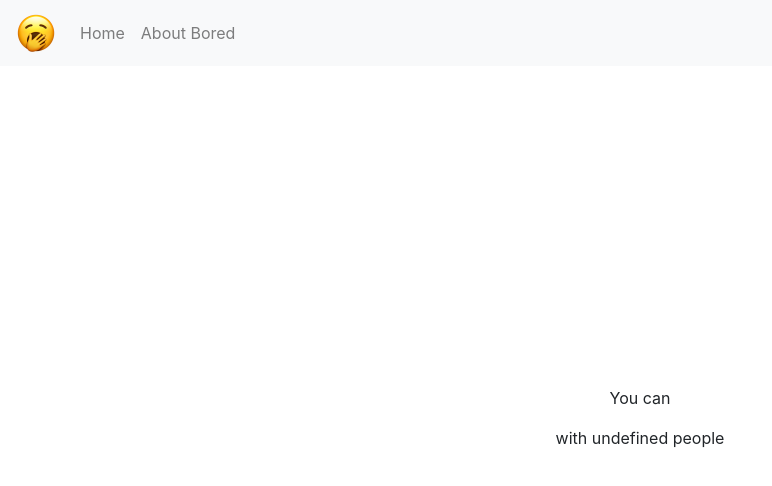
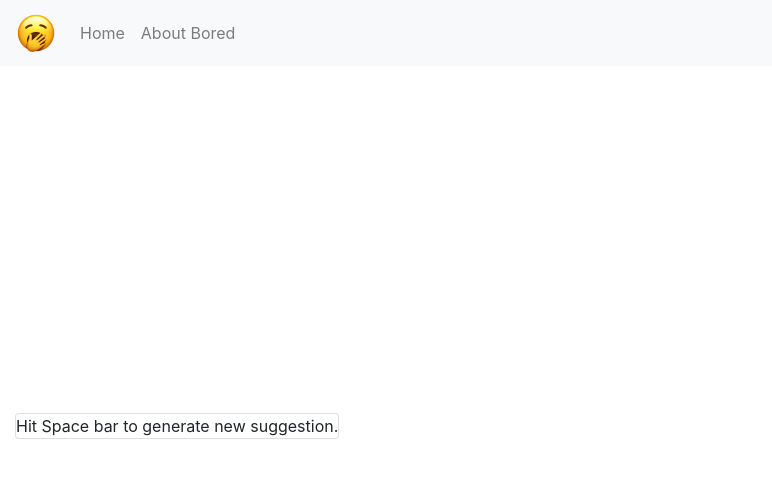
Before and after one commit to heyitsyuliya/bored, a React (Create React App) app: page / in a window 1280 px wide. Shown: the top 486 px of the page, without its empty margins (0-772 px from the left). Built offline with nearby package versions, Linux system fonts and the light colour scheme.

Commit message:
adding styling to the activity card

```diff
--- a/public/index.html
+++ b/public/index.html
@@ -9,6 +9,10 @@
       content="A web app that will pick something for you to do when you're bored."
     />
     <link rel="apple-touch-icon" href="%PUBLIC_URL%/yawning-face.png" />
+    <script
+    src="https://kit.fontawesome.com/14a77ce204.js"
+    crossorigin="anonymous"
+    ></script>
     <title>Bored</title>
   </head>
   <body>
--- /dev/null
+++ b/src/components/EmptyState/index.js
@@ -0,0 +1,6 @@
+import React from "react";
+import { Card } from "react-bootstrap";
+
+export default function EmptyState() {
+  return <Card>Hit Space bar to generate new suggestion.</Card>;
+}
--- /dev/null
+++ b/src/components/Generator/RandomActivity.js
@@ -0,0 +1,44 @@
+import {
+  Container,
+  Card,
+  Table,
+  ListGroup,
+  ListGroupItem,
+} from "react-bootstrap";
+import React from "react";
+import "../../styles/Generator.css";
+
+export default function RandomActivity(props) {
+  return (
+    <Container id="random-activity">
+      <Card>
+        <Card.Body>
+          <Card.Title>You can {props.activity.activity}</Card.Title>
+          <ListGroup>
+            {/* participants */}
+            <ListGroupItem>
+              👯
+              {props.activity.participants === 1
+                ? "1 person"
+                : `${props.activity.participants} people `}
+            </ListGroupItem>
+
+            {/* cost */}
+            <ListGroupItem>
+              💸
+              {props.activity.price === 0 ? `$${props.activity.price}` : null}
+            </ListGroupItem>
+
+            {/* link */}
+            {props.activity.link ? (
+              <ListGroupItem>
+                🔗
+                <a href={props.activity.link}>click me</a>
+              </ListGroupItem>
+            ) : null}
+          </ListGroup>
+        </Card.Body>
+      </Card>
+    </Container>
+  );
+}
--- a/src/components/Generator/index.js
+++ b/src/components/Generator/index.js
@@ -1,8 +1,9 @@
-// import axios from 'axios';
-import axios from "axios";
 import React, { useEffect, useState } from "react";
 import { Container } from "react-bootstrap";
 import "../../styles/Generator.css";
+import RandomActivity from "./RandomActivity";
+import EmptyState from "../EmptyState";
+import axios from "axios";
 
 export default function Generator() {
   const [state, setState] = useState([]);
@@ -39,21 +40,11 @@ export default function Generator() {
   return (
     <>
       <Container className="wrapper" fluid>
-        <Container id="random-activity">
-          <p>You can {state.activity}</p>
-          <p>
-            with{" "}
-            {state.participants === 1
-              ? "1 person "
-              : `${state.participants} people `}
-          </p>
-          <p>{state.price === 0 ? "and it's free!" : null}</p>
-          {state.link ? (
-            <p>
-              Here's the <a href={state.link}>link</a>
-            </p>
-          ) : null}
-        </Container>
+        {state.length === 0 ? (
+          <EmptyState />
+        ) : (
+          <RandomActivity activity={state} />
+        )}
       </Container>
     </>
   );
--- a/src/styles/Generator.css
+++ b/src/styles/Generator.css
@@ -4,6 +4,3 @@
   align-items: center;
   text-align: center;
 }
-
-#random-activity {
-}
```
Also changed, not shown: src/styles/EmptyState.css (added), src/styles/RandomActivity.css (added).
